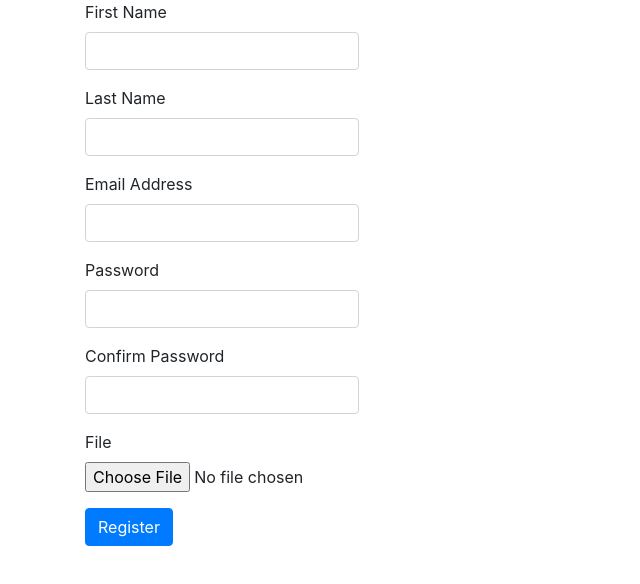
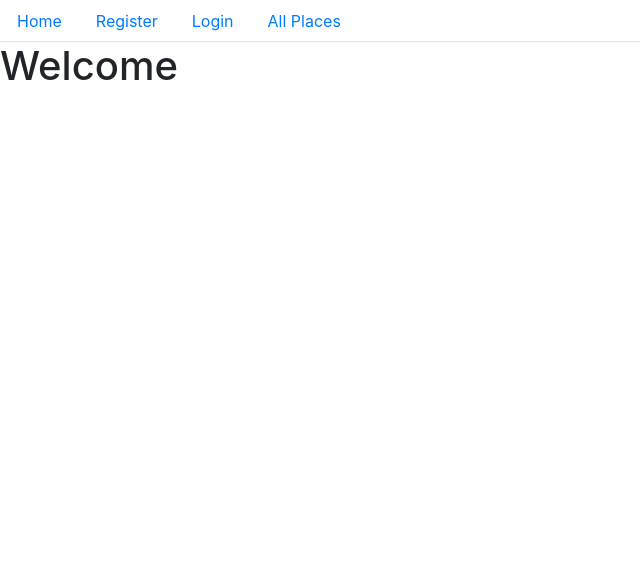
Before and after one commit to khawlahalorini/tripella_frontEnd, a React (Create React App) app: page /home in a window 1280 px wide. Shown: the top 584 px of the page, without its empty margins (0-640 px from the left). Built offline with nearby package versions, Linux system fonts and the light colour scheme.

Commit message:
adding nave.js & home.js

```diff
--- a/package.json
+++ b/package.json
@@ -6,10 +6,12 @@
     "@testing-library/jest-dom": "^5.11.9",
     "@testing-library/react": "^11.2.5",
     "@testing-library/user-event": "^12.7.1",
+    "axios": "^0.21.1",
     "bootstrap": "^4.6.0",
     "react": "^17.0.1",
     "react-bootstrap": "^1.5.0",
     "react-dom": "^17.0.1",
+    "react-router-dom": "^5.2.0",
     "react-scripts": "4.0.2",
     "web-vitals": "^1.1.0"
   },
--- a/src/App.js
+++ b/src/App.js
@@ -1,11 +1,19 @@
 import './App.css';
-import Login from './user/Login';
-import Register from './user/Register'
+import 'bootstrap/dist/css/bootstrap.min.css';
+import React, { Component } from 'react'
+import Navs from './Navs';
 
-function App() {
-  return (
-<Register />
-  );
+export default class App extends Component {
+  state = {
+    user: null
+  };
+
+
+  render() {
+    return (
+    <div>
+      <Navs />
+    </div>
+    )
+  }
 }
-
-export default App;
--- /dev/null
+++ b/src/Home.js
@@ -0,0 +1,11 @@
+import React, { Component } from 'react'
+
+export default class home extends Component {
+    render() {
+        return (
+            <div>
+                <h1>Welcome</h1>
+            </div>
+        )
+    }
+}
--- /dev/null
+++ b/src/Navs.js
@@ -0,0 +1,78 @@
+import React, { Component } from 'react'
+import Login from './user/Login';
+import Register from './user/Register'
+import Home from './Home'
+import axios from "axios";
+import { BrowserRouter as Router, Route, Link } from "react-router-dom";
+import { Nav,} from 'react-bootstrap'
+import 'bootstrap/dist/css/bootstrap.min.css';
+
+export default class Navs extends Component {
+    registerHandler = (user) => {
+        axios
+            .post("./user/Register.js", user)
+            .then((response) => {
+              console.log(response);
+            })
+            .catch((error) => {
+              console.log(error);
+            });
+      };
+    loginHandler = (user) => {
+        axios
+            .post("./user/Login.js", user)
+            .then((response) => {
+              console.log(response);
+            })
+            .catch((error) => {
+              console.log(error);
+            });
+      };
+      homeHandler = (user) => {
+        axios
+            .post("./Home.js", user)
+            .then((response) => {
+              console.log(response);
+            })
+            .catch((error) => {
+              console.log(error);
+            });
+      };
+    render() {
+        return (
+            <Router>
+        <div>
+      <Nav variant="tabs">
+  <Nav.Item>
+    <Nav.Link href="/home">Home</Nav.Link>
+  </Nav.Item>
+  <Nav.Item>
+    <Nav.Link href="/register">Register</Nav.Link>
+  </Nav.Item>
+  <Nav.Item>
+    <Nav.Link href="/login">Login</Nav.Link>
+  </Nav.Item>
+  <Nav.Item>
+    <Nav.Link href="/allPlaces">All Places</Nav.Link>
+  </Nav.Item>
+</Nav>
+    </div>
+    <div>
+         <Route
+            path="/home"
+            component={() => <Home register={this.homeHandler} />}
+          ></Route>
+          <Route
+            path="/register"
+            component={() => <Register register={this.registerHandler} />}
+          ></Route>
+          <Route
+            path="/login"
+            component={() => <Login login={this.loginHandler} />
+            }
+          ></Route>
+        </div>
+    </Router>
+        )
+    }
+}
```
Also changed, not shown: 1 other file (tests, documents, lock files or other folders).
